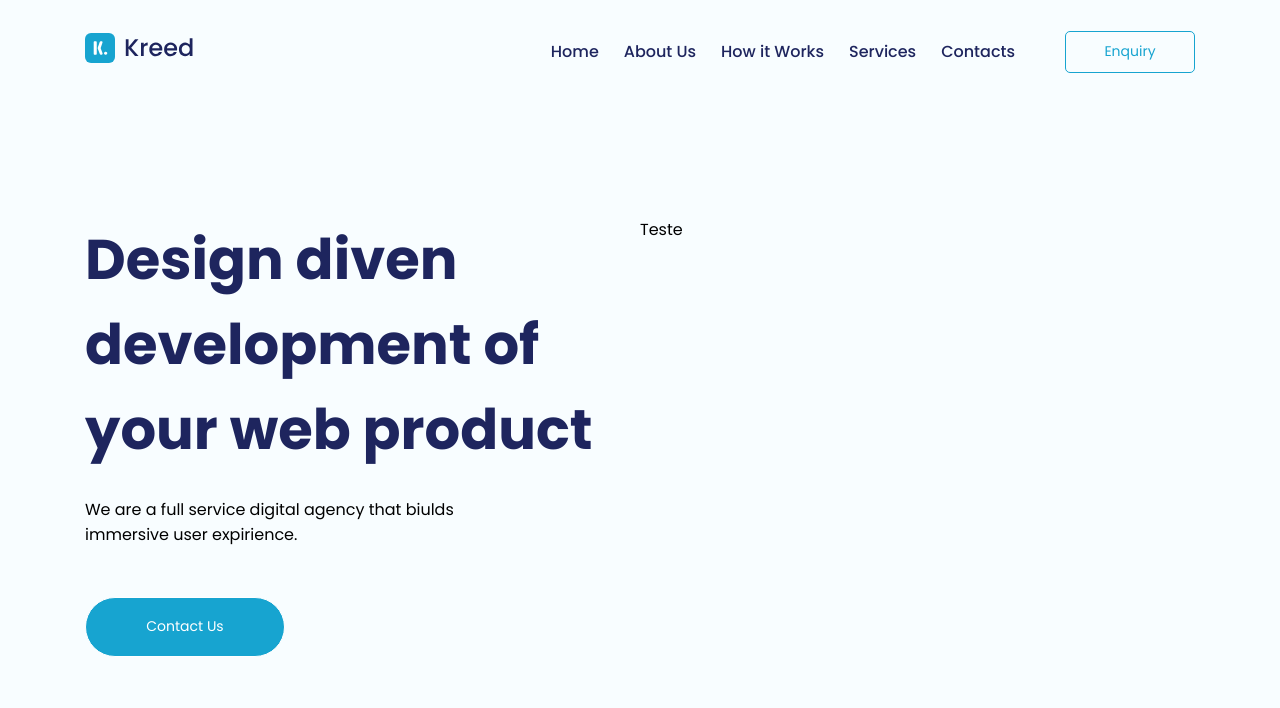
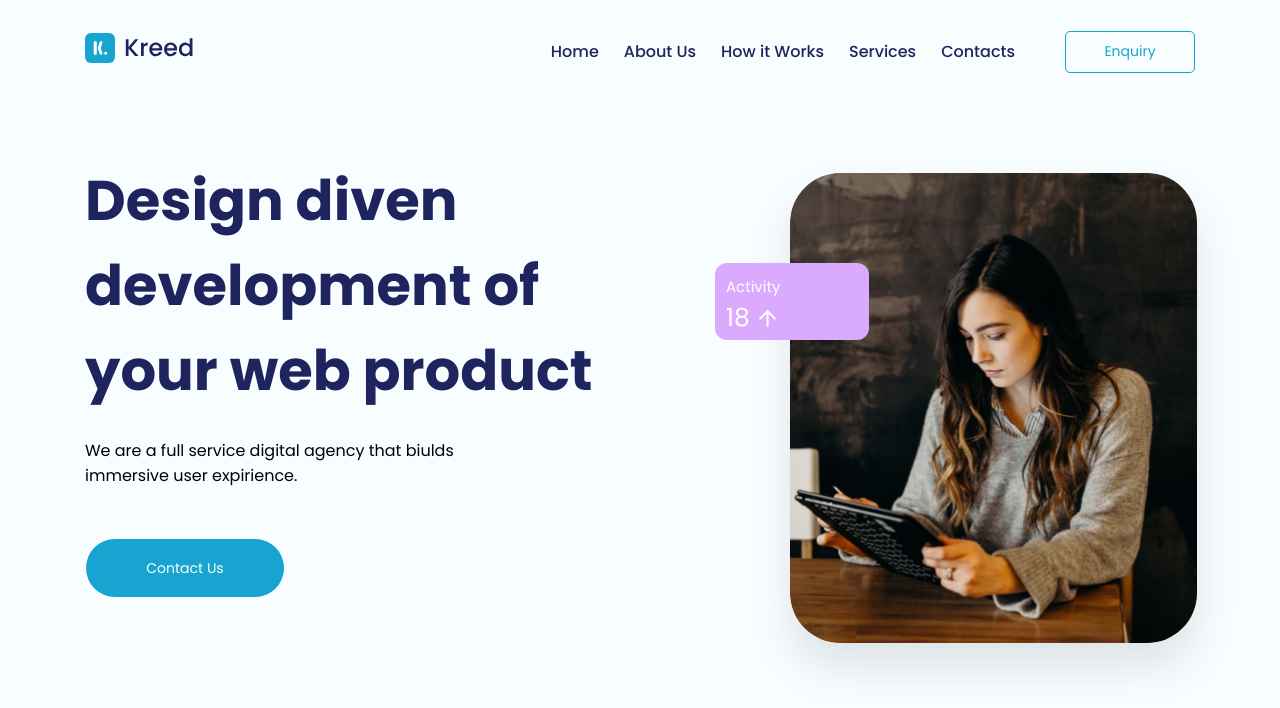
Before and after one commit to GuiAbade/LandingPage, a React (Vite) app: page / in a window 1280 px wide. Shown: the top 708 px of the page. Built offline with nearby package versions, Linux system fonts and the light colour scheme.

Commit message:
Adicionando imagem e configurando Activity 01 da página

```diff
--- a/package.json
+++ b/package.json
@@ -12,6 +12,7 @@
     "@types/styled-components": "^5.1.26",
     "react": "^18.2.0",
     "react-dom": "^18.2.0",
+    "react-icons": "^4.6.0",
     "styled-components": "^5.3.6"
   },
   "devDependencies": {
--- /dev/null
+++ b/src/molecules/CardActivity/index.tsx
@@ -0,0 +1,14 @@
+import {FiArrowUp} from 'react-icons/fi'
+import * as S from './styles';
+
+const CardActivity = () => (
+  <S.Container>
+    <small>Activity</small>
+    <div>
+     <span>18</span>
+      <FiArrowUp size={25} color="#FFF"/></div>
+  </S.Container>
+
+);
+
+export default CardActivity;
--- /dev/null
+++ b/src/molecules/CardActivity/styles.ts
@@ -0,0 +1,29 @@
+import styled from "styled-components";
+
+export const Container = styled.div`
+  position: absolute;
+  top: 105px;
+  left: 75px;
+  background-color: #daaaff;
+  color: #FFF;
+  width: 154px;
+  height: 77px;
+  border-radius: 12px;
+  text-align: left;
+  padding: 11px;
+
+  small {
+    font-size: 15px;
+  }
+
+  div {
+    display: flex;
+    align-items: center;
+
+    span{
+      font-size: 25px;
+      font-weight: 400;
+      margin-right: 5px;
+    }
+  }
+`;
--- a/src/pages/Main.tsx
+++ b/src/pages/Main.tsx
@@ -1,6 +1,8 @@
 import ButtonContact from "../atoms/ButtonContact";
-import Frontend from "../templates/Frontend"
-import * as S from './styles'
+import Frontend from "../templates/Frontend";
+import * as S from './styles';
+import HeroHeaderImage from '../assets/hero-header-img.svg';
+import CardActivity from "../molecules/CardActivity";
 
 function Main() {
   return (
@@ -16,9 +18,12 @@ function Main() {
 
       </div>
 
-      <div>
-        <div>Teste</div>
-      </div>
+      <S.ColumnImage>
+
+        <CardActivity/>
+        <img src={HeroHeaderImage} alt="Uma mulher fazendo uma pesquisa"/>
+
+      </S.ColumnImage>
     </S.Container>
   </Frontend>
   );
--- a/src/pages/styles.ts
+++ b/src/pages/styles.ts
@@ -22,3 +22,12 @@ export const Container = styled.div`
     margin-top: 25px;
   }
 `;
+
+export const ColumnImage = styled.div`
+  text-align: right;
+  position: relative;
+
+  img {
+    margin-left: 110px;
+  }
+`;
```
Also changed, not shown: src/assets/hero-header-img.svg (added), 1 other file (tests, documents, lock files or other folders).
